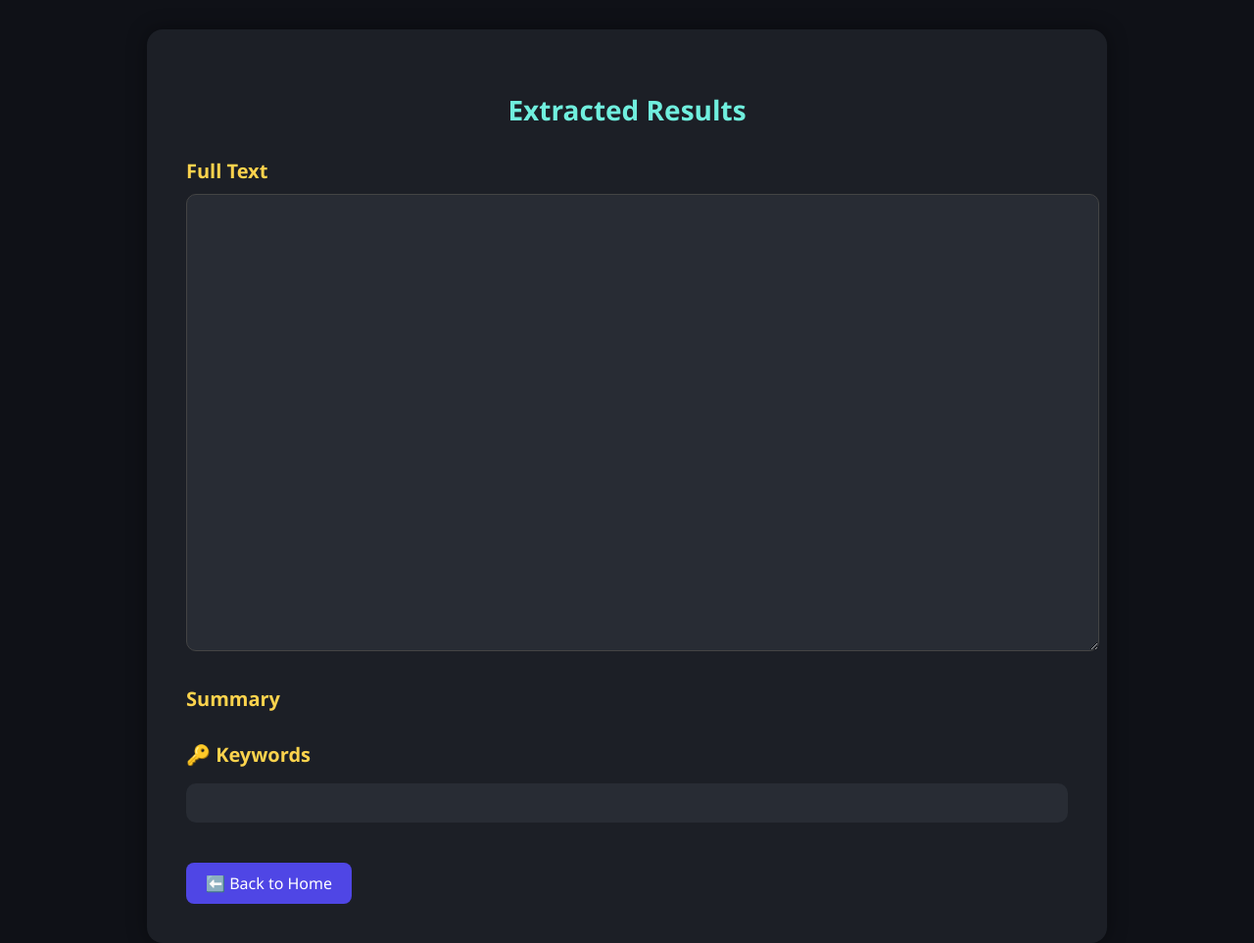
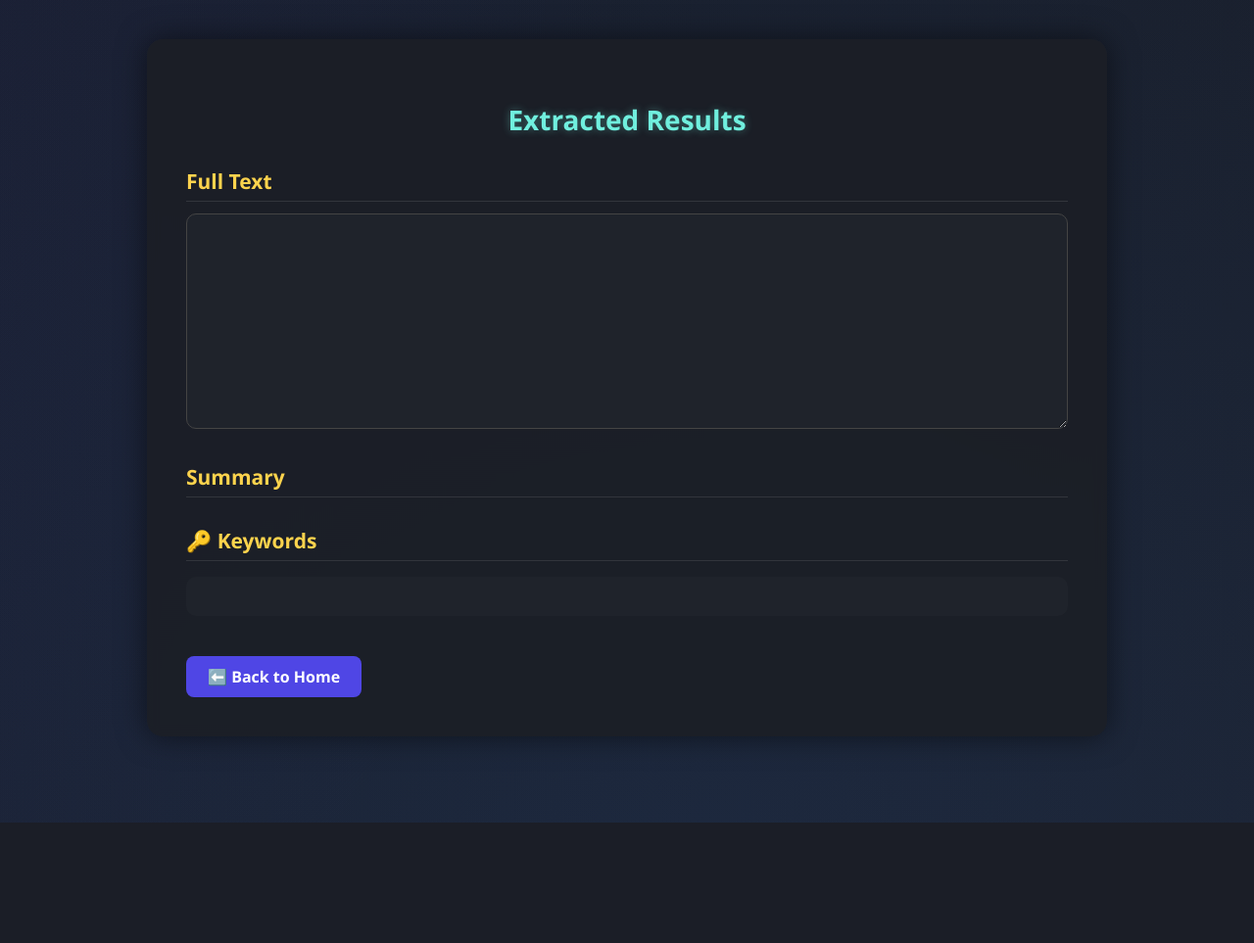
Before and after one commit to hkamesh/Inkmind, a Flask app: template templates/result.html in a window 1280 px wide. Shown: the whole page at 98% size. After the commit the page ends 840 px from the top, so only its background shows below. Run offline with Flask 3, Linux system fonts and the light colour scheme; the template is opened without the code that fills it, so the values that code supplies are empty.

Commit message:
Update style.css

```diff
--- a/static/style.css
+++ b/static/style.css
@@ -1,83 +1,130 @@
+/* === GLOBAL BODY === */
 body {
-  background-color: #0f1117;
-  color: #f1f1f1;
-  font-family: 'Segoe UI', sans-serif;
   margin: 0;
   padding: 0;
+  font-family: 'Segoe UI', sans-serif;
+  color: #f1f1f1;
   display: flex;
   justify-content: center;
   align-items: flex-start;
   min-height: 100vh;
-  padding-top: 30px;
+  padding-top: 40px;
+  overflow-x: hidden;
+
+  /* === SMOOTH GRADIENT BACKGROUND === */
+  background: radial-gradient(circle at 25% 25%, rgba(79, 70, 229, 0.15), transparent 60%),
+              radial-gradient(circle at 80% 75%, rgba(59, 130, 246, 0.15), transparent 60%),
+              linear-gradient(135deg, #0f1117, #16181f, #1a1c22);
+  background-size: 300% 300%;
+  animation: gradientShift 20s ease infinite;
 }
 
+/* === BACKGROUND ANIMATION === */
+@keyframes gradientShift {
+  0% { background-position: 0% 50%; }
+  50% { background-position: 100% 50%; }
+  100% { background-position: 0% 50%; }
+}
+
+/* === CARD CONTAINER === */
 .card {
-  background-color: #1c1f26;
+  background-color: rgba(28, 31, 38, 0.95);
   padding: 40px;
   border-radius: 16px;
   width: 95%;
   max-width: 900px;
-  box-shadow: 0 0 20px rgba(0, 0, 0, 0.4);
+  box-shadow: 0 0 30px rgba(0, 0, 0, 0.5);
+  backdrop-filter: blur(6px);
+  margin-bottom: 60px;
 }
 
+/* === TITLE === */
 .result-page h2 {
   font-size: 28px;
   margin-bottom: 25px;
   text-align: center;
   color: #70efde;
+  text-shadow: 0 0 8px rgba(112, 239, 222, 0.4);
 }
 
+/* === SECTION HEADINGS === */
 h3 {
   margin-top: 30px;
-  margin-bottom: 10px;
+  margin-bottom: 12px;
   color: #fcd34d;
-  font-size: 20px;
+  font-size: 21px;
+  border-bottom: 1px solid rgba(255, 255, 255, 0.1);
+  padding-bottom: 6px;
 }
 
+/* === TEXT OUTPUT BOX === */
 textarea.output-box {
   width: 100%;
-  background-color: #282c34;
+  background-color: #1f232b;
   color: #e5e5e5;
   border: 1px solid #444;
   border-radius: 10px;
   padding: 15px;
   resize: vertical;
-
-  /* ✅ Change this part: */
   font-family: 'Times New Roman', Times, serif;
   font-size: 17px;
   line-height: 1.6;
+  height: 220px;
+  box-sizing: border-box;
+  transition: all 0.2s ease;
 }
 
+textarea.output-box:focus {
+  outline: none;
+  border-color: #70efde;
+  box-shadow: 0 0 8px rgba(112, 239, 222, 0.4);
+}
+
+/* === KEYWORD LIST === */
 .keyword-list {
-  background-color: #282c34;
+  background-color: #1f232b;
   padding: 20px;
   border-radius: 10px;
-  list-style: square;
+  list-style: none;
+  display: flex;
+  flex-wrap: wrap;
+  gap: 10px;
 }
 
 .keyword-list li {
-  margin-bottom: 6px;
-  font-size: 16px;
+  background: rgba(79, 70, 229, 0.25);
+  padding: 8px 14px;
+  border-radius: 20px;
   color: #cbd5e1;
+  font-size: 15px;
+  letter-spacing: 0.3px;
+  transition: background 0.3s ease;
 }
 
+.keyword-list li:hover {
+  background: rgba(79, 70, 229, 0.4);
+}
+
+/* === BACK BUTTON === */
 .back-button {
   display: inline-block;
   margin-top: 25px;
   text-align: center;
   background-color: #4f46e5;
   color: white;
-  padding: 10px 20px;
+  padding: 10px 22px;
   border-radius: 8px;
   text-decoration: none;
-  transition: background-color 0.3s ease;
+  font-weight: 600;
+  transition: background-color 0.3s ease, transform 0.2s ease;
 }
 
 .back-button:hover {
   background-color: #3730a3;
+  transform: translateY(-2px);
 }
 
+/* === DOWNLOAD BUTTONS === */
 .download-buttons {
   margin-top: 30px;
   text-align: center;
@@ -92,8 +139,25 @@ textarea.output-box {
   border-radius: 8px;
   text-decoration: none;
   font-weight: bold;
+  transition: background-color 0.3s ease, transform 0.2s ease;
 }
 
 .btn-download:hover {
   background-color: #1e40af;
+  transform: translateY(-2px);
 }
+
+/* === RESPONSIVENESS === */
+@media (max-width: 600px) {
+  .card {
+    padding: 25px;
+  }
+
+  textarea.output-box {
+    font-size: 15px;
+  }
+
+  h3 {
+    font-size: 18px;
+  }
+}
```
